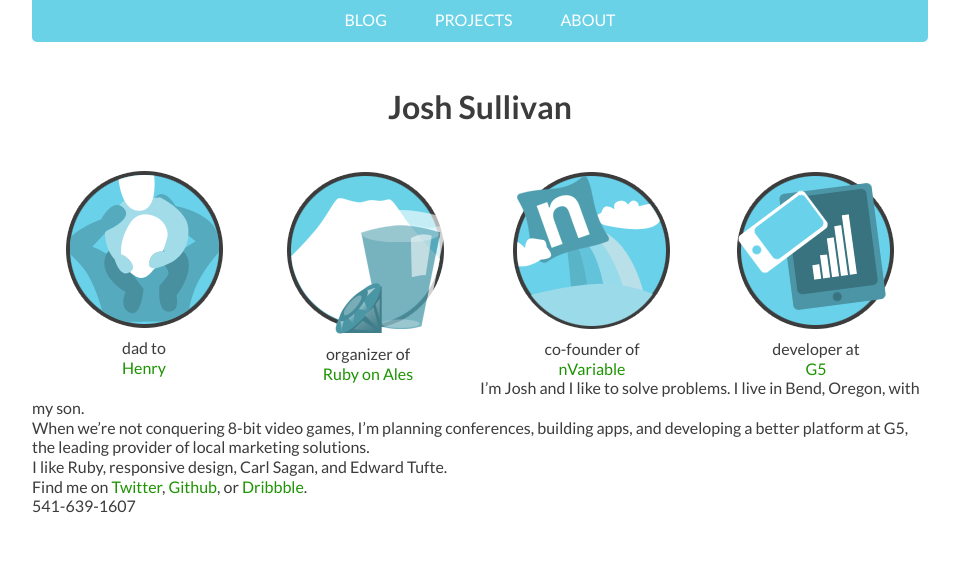
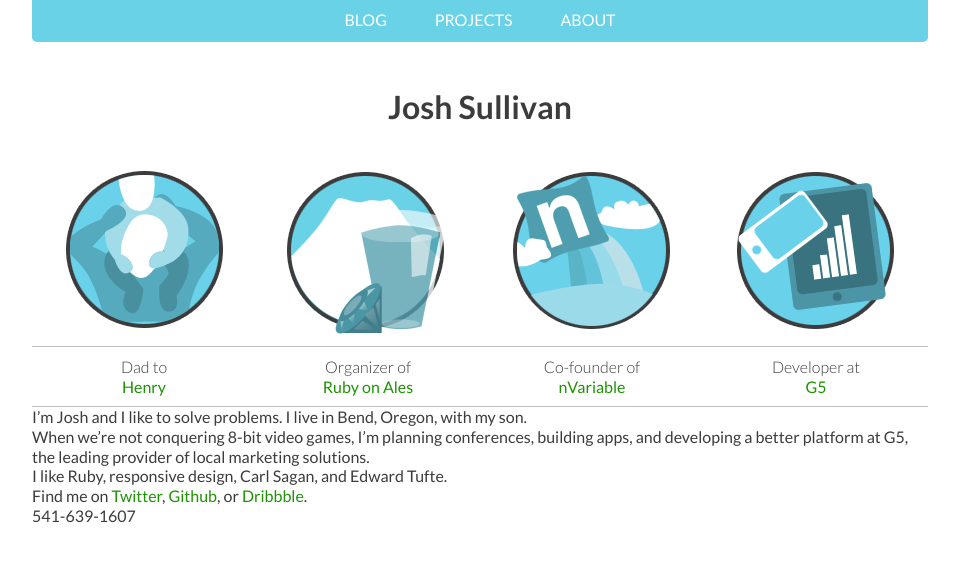
Before and after one commit to jsullivan/jsullivan.github.com, a Jekyll site: the page built from index.markdown, in a window 1280 px wide. Shown: the top 562 px of the page, without its empty margins (160-1119 px from the left). Built offline with Jekyll 4.4.1, drawn with Linux system fonts in a browser that asks for light colours; nearby versions of some CDN libraries.

Commit message:
Make look better on iPad

```diff
--- a/_layouts/default.html
+++ b/_layouts/default.html
@@ -47,38 +47,40 @@
     <header>
       <h1>Josh Sullivan</h1>
     </header>
-    <div class="badges">
+    <div class="badge_container">
       <div class="badge">
         <img src="/images/dadtohenry.png" />
+      </div>
       <div class="badge_title">
-          dad to
-          <br />
+        Dad to
         <a href="">Henry</a>
       </div>
     </div>
+    <div class="badge_container">
       <div class="badge">
         <img src="/images/rubyonales.png" />
+      </div>
       <div class="badge_title">
-          organizer of
-          <br />
+        Organizer of
         <a href="http://ruby.onales.com">Ruby on Ales</a>
       </div>
     </div>
+    <div class="badge_container">
       <div class="badge">
         <img src="/images/nvariable.png" />
+      </div>
       <div class="badge_title">
-          co-founder of
-          <br />
+        Co-founder of
         <a href="http://nvariable.com">nVariable</a>
       </div>
     </div>
+    <div class="badge_container">
       <div class="badge">
         <img src="/images/g5.png" href="" />
+      </div>
       <div class="badge_title">
-          developer at
-          <br />
+        Developer at
         <a href="http://twitter.com/#!/g5platform">G5</a>
-        </div>
       </div>
     </div>
     {{ content }}
--- a/css/style.css
+++ b/css/style.css
@@ -69,16 +69,23 @@
 nav ul li a {
   color: #fff;
 }
-.badges {margin:0 ;}
-.badge{;
+.badge_container {
   width: 224px;
   float: left;
   text-align: center;
 }
-.badge img {margin: 0 0 10px 0;}
+.badge_container img {margin: 0 0 10px 0;}
+.badge {height: 175px;}
 .badge_title {
+  font-weight: 300;
   text-align: center;
+  border-width: 1px 0 1px 0;
+  border-style: solid;
+  padding: 10px 0;
+  border-color: #C0C0C0;
 }
+.badge_title a {display: block;}
+
 /*		Default Layout: 992px.
 		Gutters: 24px.
 		Outer margins: 48px.
@@ -108,7 +115,13 @@
 	body {
 		width: 712px;
 	}
-  .badges img {height: 118px;}
+  .badge {height: 125px;}
+  .badge img {height: 118px;}
+  .badge_container {width: 178px;}
+  .badge_title {
+    padding: 5px 0;
+  }
+
 }
 
 
@@ -126,7 +139,13 @@
 	body {
 		width: 252px;
 	}
-  .badges {display: none;}
+  .badge {display: none;}
+  .badge_title {
+    border: 0;
+    padding: 0;
+  }
+
+  .badge_title a {display: inline;}
 
 }
 
```
Also changed, not shown: 2 other files. Lines whose indentation alone changed are shown as unchanged.
